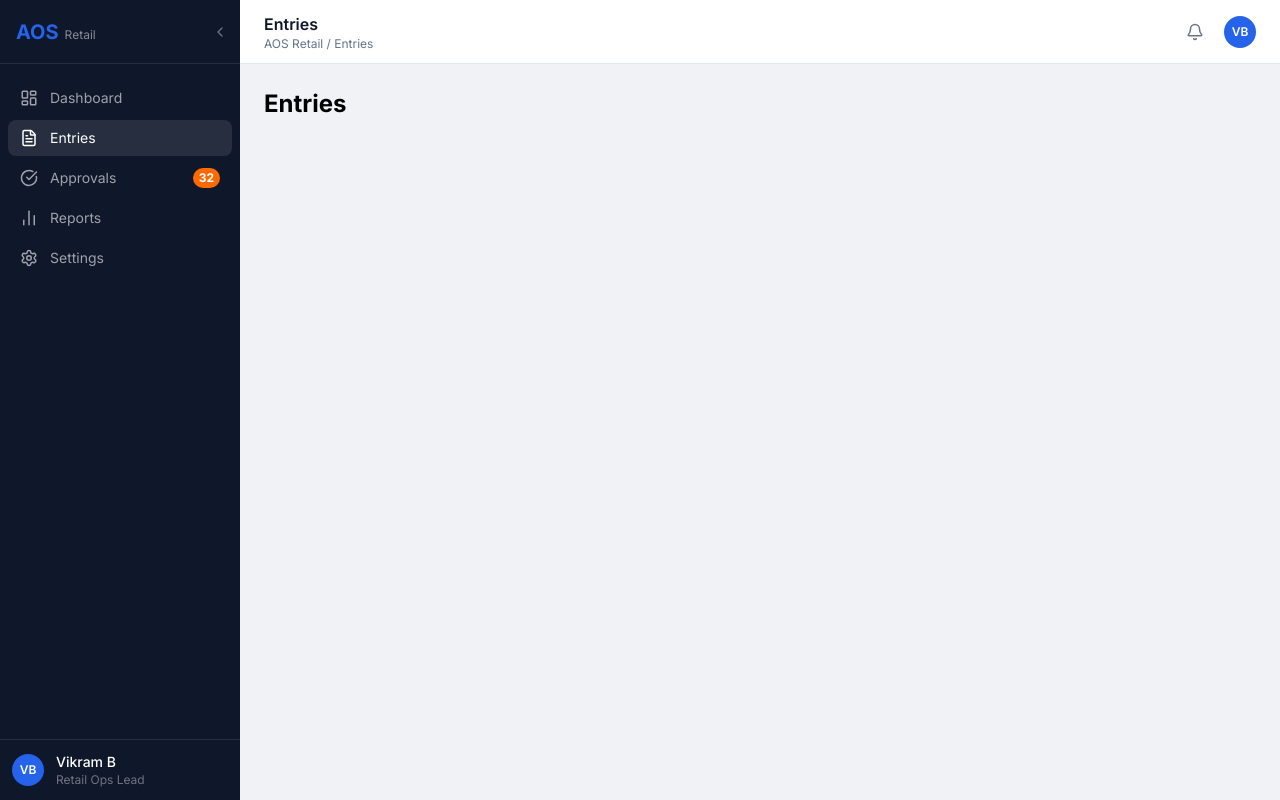
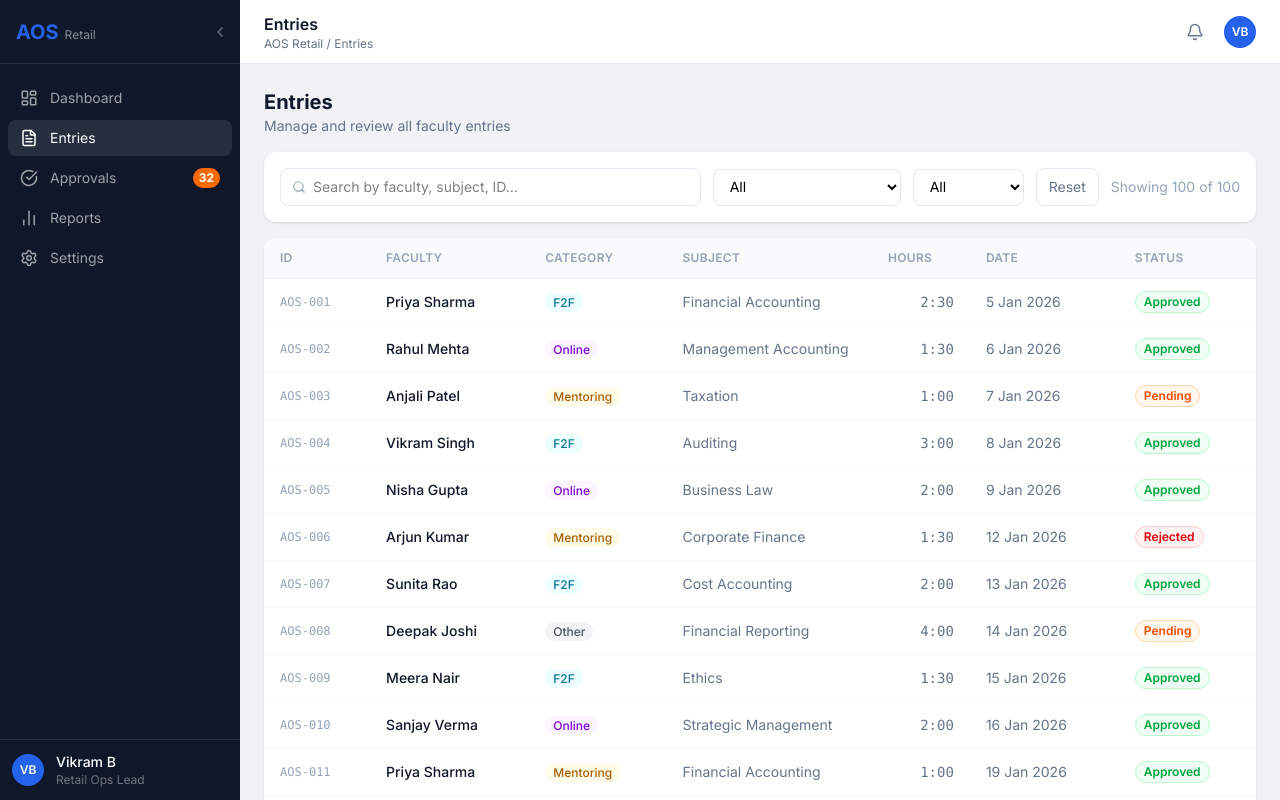
Before and after one commit to ailab-dev0/AOS-Retail, a Next.js app: page /entries in a window 1280 px wide. Built offline with nearby package versions, Linux system fonts and the light colour scheme.

Commit message:
feat: entries table with filter + pagination — Milestone 3b

```diff
--- a/src/app/entries/page.tsx
+++ b/src/app/entries/page.tsx
@@ -1 +1,96 @@
-export default function EntriesPage() { return <main><h1 className="text-2xl font-bold">Entries</h1></main>; }
+'use client';
+import { useState, useMemo } from 'react';
+import entriesJson from '@/data/entries.json';
+import type { Entry } from '@/data/types';
+import Badge from '@/components/ui/Badge';
+import CategoryPill from '@/components/ui/CategoryPill';
+import { Search, ChevronLeft, ChevronRight } from 'lucide-react';
+
+const ALL = entriesJson as Entry[];
+const PAGE_SIZE = 15;
+const CATEGORIES = ['All', 'Face to Face class', 'Online class', 'Mentoring', 'Other academic work'];
+const STATUSES = ['All', 'Pending', 'Approved', 'Rejected'];
+
+function formatDate(s: string) {
+  return new Date(s).toLocaleDateString('en-IN', { day: 'numeric', month: 'short', year: 'numeric' });
+}
+
+export default function EntriesPage() {
+  const [search, setSearch] = useState('');
+  const [category, setCategory] = useState('All');
+  const [status, setStatus] = useState('All');
+  const [page, setPage] = useState(1);
+
+  const filtered = useMemo(() => {
+    return ALL.filter(e => {
+      if (search) { const q = search.toLowerCase(); if (!e.SPOC_name.toLowerCase().includes(q) && !e.subject.toLowerCase().includes(q) && !e.trackingID.includes(q)) return false; }
+      if (category !== 'All' && e.category !== category) return false;
+      if (status !== 'All' && e.approvalStatus !== status) return false;
+      return true;
+    });
+  }, [search, category, status]);
+
+  const totalPages = Math.ceil(filtered.length / PAGE_SIZE);
+  const paged = filtered.slice((page - 1) * PAGE_SIZE, page * PAGE_SIZE);
+
+  const reset = () => { setSearch(''); setCategory('All'); setStatus('All'); setPage(1); };
+
+  return (
+    <div className="space-y-4">
+      <div>
+        <h1 className="text-xl font-bold text-[#0f172a]">Entries</h1>
+        <p className="text-sm text-[#64748b]">Manage and review all faculty entries</p>
+      </div>
+
+      <div className="bg-white rounded-xl shadow-sm p-4 flex flex-wrap gap-3 items-center">
+        <div className="relative flex-1 min-w-[200px]">
+          <Search size={14} className="absolute left-3 top-1/2 -translate-y-1/2 text-[#94a3b8]" />
+          <input value={search} onChange={e => { setSearch(e.target.value); setPage(1); }} placeholder="Search by faculty, subject, ID…" className="w-full border border-[#e2e8f0] rounded-lg pl-8 pr-3 py-2 text-sm focus:outline-none focus:ring-2 focus:ring-[#3b82f6]" />
+        </div>
+        <select value={category} onChange={e => { setCategory(e.target.value); setPage(1); }} className="border border-[#e2e8f0] rounded-lg px-3 py-2 text-sm bg-white focus:outline-none focus:ring-2 focus:ring-[#3b82f6]">
+          {CATEGORIES.map(c => <option key={c}>{c}</option>)}
+        </select>
+        <select value={status} onChange={e => { setStatus(e.target.value); setPage(1); }} className="border border-[#e2e8f0] rounded-lg px-3 py-2 text-sm bg-white focus:outline-none focus:ring-2 focus:ring-[#3b82f6]">
+          {STATUSES.map(s => <option key={s}>{s}</option>)}
+        </select>
+        <button onClick={reset} className="px-3 py-2 text-sm text-[#64748b] border border-[#e2e8f0] rounded-lg bg-white hover:bg-[#f8fafc]">Reset</button>
+        <span className="text-sm text-[#94a3b8] ml-auto">Showing {filtered.length} of {ALL.length}</span>
+      </div>
+
+      <div className="bg-white rounded-xl shadow-sm overflow-hidden">
+        <div className="overflow-x-auto">
+          <table className="w-full border-collapse text-sm">
+            <thead><tr className="border-b border-[#f1f5f9] bg-[#f8fafc]">
+              {['ID','Faculty','Category','Subject','Hours','Date','Status'].map(h => <th key={h} className="text-left px-4 py-3 text-xs font-semibold text-[#94a3b8] uppercase tracking-wide">{h}</th>)}
+            </tr></thead>
+            <tbody>
+              {paged.map((e, i) => (
+                <tr key={i} className="border-b border-[#f8fafc] hover:bg-[#f8fafc] cursor-pointer transition-colors">
+                  <td className="px-4 py-3 font-mono text-xs text-[#94a3b8]">AOS-{e.trackingID}</td>
+                  <td className="px-4 py-3 font-medium text-[#0f172a]">{e.SPOC_name}</td>
+                  <td className="px-4 py-3"><CategoryPill category={e.category} /></td>
+                  <td className="px-4 py-3 text-[#64748b] max-w-[160px] truncate">{e.subject}</td>
+                  <td className="px-4 py-3 font-mono text-[#64748b] text-right">{e.totalHours}</td>
+                  <td className="px-4 py-3 text-[#64748b] whitespace-nowrap">{formatDate(e.date)}</td>
+                  <td className="px-4 py-3"><Badge status={e.approvalStatus} /></td>
+                </tr>
+              ))}
+              {paged.length === 0 && <tr><td colSpan={7} className="px-4 py-10 text-center text-[#94a3b8]">No entries match your filters.</td></tr>}
+            </tbody>
+          </table>
+        </div>
+        <div className="flex items-center justify-between px-4 py-3 border-t border-[#f1f5f9]">
+          <span className="text-xs text-[#94a3b8]">Showing {Math.min((page-1)*PAGE_SIZE+1, filtered.length)}–{Math.min(page*PAGE_SIZE, filtered.length)} of {filtered.length}</span>
+          <div className="flex gap-1">
+            <button onClick={() => setPage(p => Math.max(1, p-1))} disabled={page===1} className="p-1.5 rounded border border-[#e2e8f0] disabled:opacity-40 hover:bg-[#f8fafc]"><ChevronLeft size={14}/></button>
+            {Array.from({length: Math.min(5, totalPages)}, (_, i) => {
+              const p = Math.max(1, Math.min(page - 2 + i, totalPages - 4 + i));
+              return <button key={p} onClick={() => setPage(p)} className={`px-2.5 py-1 text-xs rounded border ${p === page ? 'bg-[#2563eb] text-white border-[#2563eb]' : 'border-[#e2e8f0] hover:bg-[#f8fafc]'}`}>{p}</button>;
+            })}
+            <button onClick={() => setPage(p => Math.min(totalPages, p+1))} disabled={page===totalPages} className="p-1.5 rounded border border-[#e2e8f0] disabled:opacity-40 hover:bg-[#f8fafc]"><ChevronRight size={14}/></button>
+          </div>
+        </div>
+      </div>
+    </div>
+  );
+}
```
